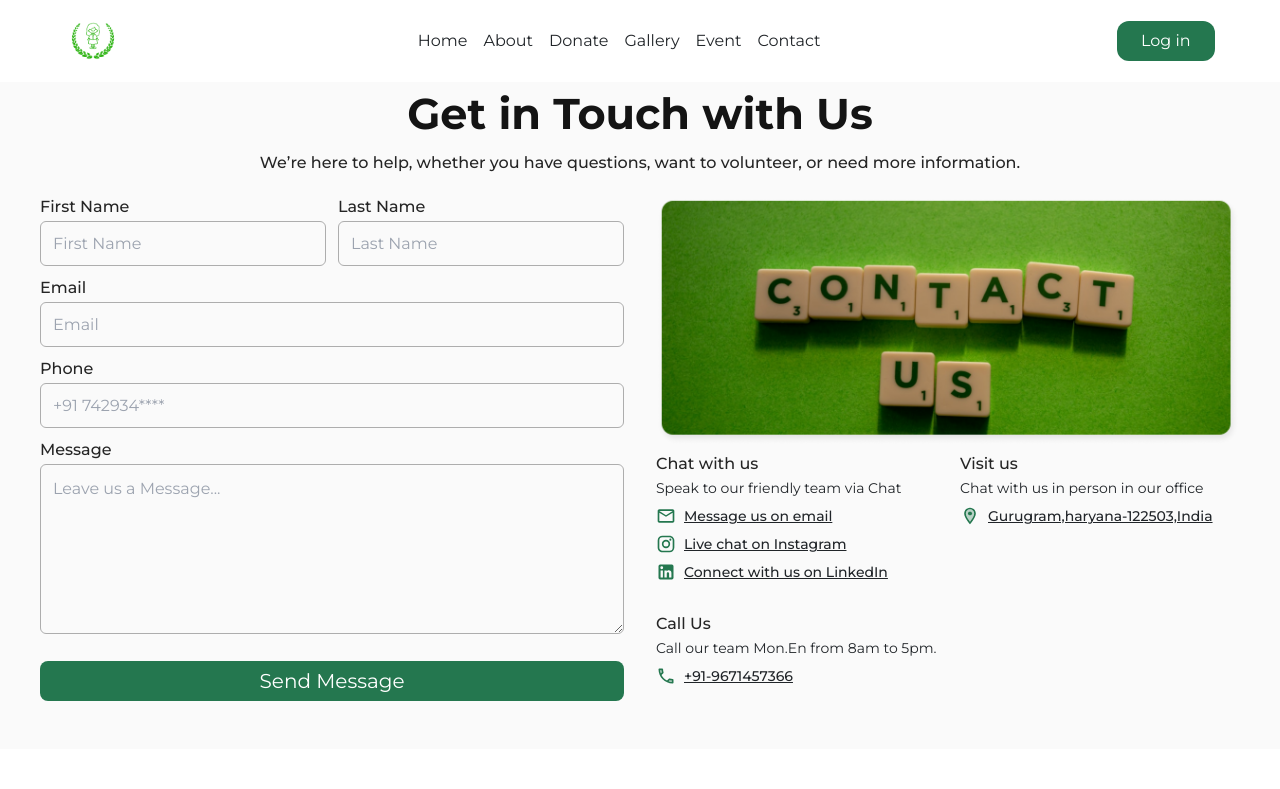
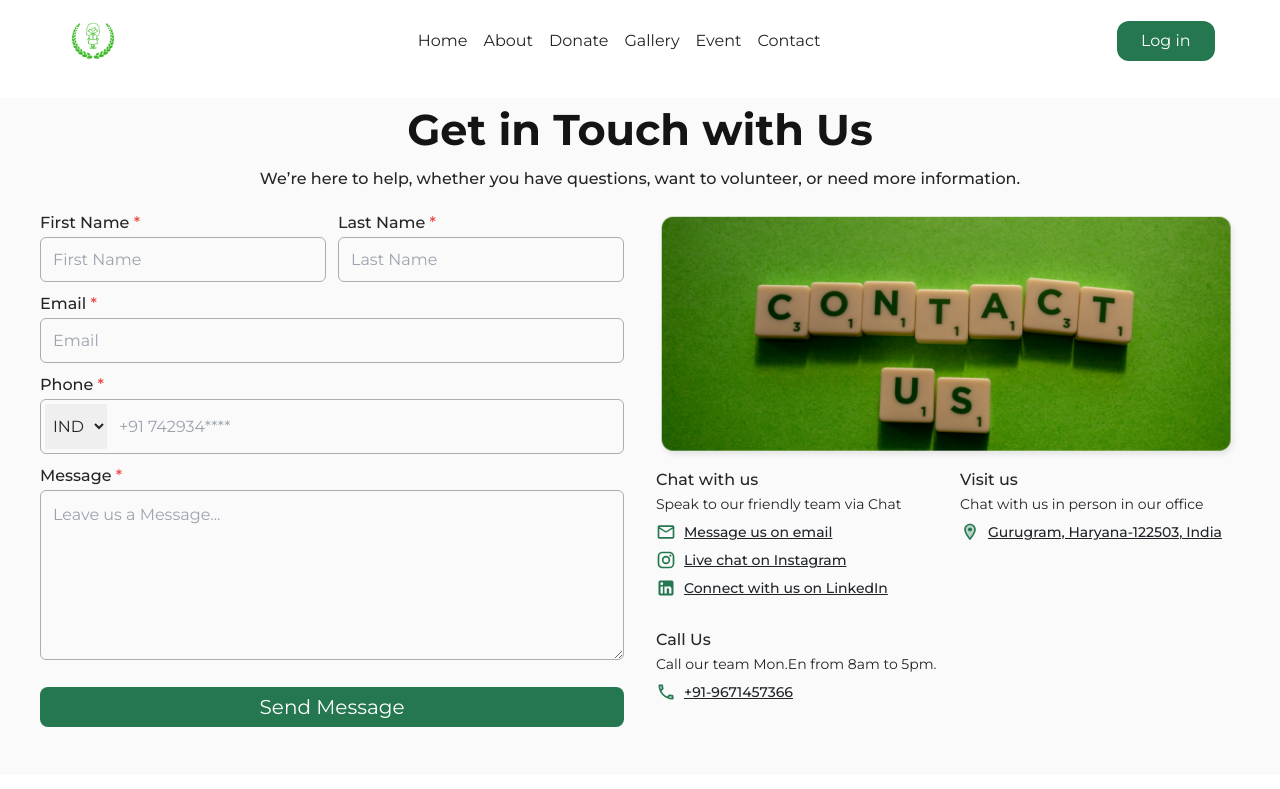
Before and after one commit to nikkibarnwal/renu-health-care, a React (Create React App) app: page /Contact in a window 1280 px wide. Shown: the top 789 px of the page. Built offline with nearby package versions, Linux system fonts and the light colour scheme.

Commit message:
completed contactUs page

```diff
--- a/src/Components/Contact/Contact.js
+++ b/src/Components/Contact/Contact.js
@@ -6,8 +6,15 @@ import InstagramIcon from '@mui/icons-material/Instagram';
 import MailOutlineIcon from '@mui/icons-material/MailOutline';
 import CallTwoToneIcon from '@mui/icons-material/CallTwoTone';
 import RoomTwoToneIcon from '@mui/icons-material/RoomTwoTone';
+import { useState,useEffect} from "react";
+
+
 
 const ContactUs = () => {
+  const [phone, setPhone] = useState('');
+  const [isValid, setIsValid] = useState(true);
+  const [typingTimeout, setTypingTimeout] = useState(null);
+
   const onSubmit = async (event) => {
     event.preventDefault();
     const formData = new FormData(event.target);
@@ -34,9 +41,42 @@ const ContactUs = () => {
     event.target.reset();
   };
 
+  const handlePhoneChange = (e) => {
+    const value = e.target.value;
+    setPhone(value);
+
+    // Immediate validation for the first digit
+    if (value.length === 1 && !/^[6-9]$/.test(value)) {
+      setIsValid(false);
+    } else {
+      // Clear timeout on each input to debounce validation
+      if (typingTimeout) {
+        clearTimeout(typingTimeout);
+      }
+
+      // Set a new timeout for debounced validation after 1.5 seconds
+      const newTimeout = setTimeout(() => {
+        // Full validation for the entire phone number
+        const phonePattern = /^[6-9]\d{9}$/;
+        setIsValid(phonePattern.test(value));
+      }, 1500);
+
+      setTypingTimeout(newTimeout);
+    }
+  };
+
+  useEffect(() => {
+    // Cleanup timeout on unmount to avoid memory leaks
+    return () => {
+      if (typingTimeout) {
+        clearTimeout(typingTimeout);
+      }
+    };
+  }, [typingTimeout]);
+
   return (
     <>
-    <div className=" m-auto bg-[#FAFAFA]">
+    <div className=" mb-0 ml-0 mr-0 mt-3 bg-[#FAFAFA]">
   <ToastContainer />
 
   {/* Hero Section */}
@@ -60,7 +100,7 @@ const ContactUs = () => {
         <div className="flex flex-row w-full gap-[12px]">
           <div className="w-1/2">
             <label htmlFor="first-name" className="block text-[#252525] font-Inter font-medium mb-2" style={{ lineHeight: '20px', height: '16px' }}>
-              First Name
+              First Name <span className="text-red-500">*</span>
             </label>
             <input
               id="first-name"
@@ -73,7 +113,7 @@ const ContactUs = () => {
           </div>
           <div className="w-1/2">
             <label htmlFor="last-name" className="block text-[#252525] font-Inter font-medium mb-2" style={{ lineHeight: '20px', height: '16px' }}>
-              Last Name
+              Last Name <span className="text-red-500">*</span>
             </label>
             <input
               id="last-name"
@@ -89,7 +129,7 @@ const ContactUs = () => {
         {/* Email Input */}
         <div className="w-full">
           <label htmlFor="email" className="block text-[#252525] font-Inter font-medium mb-2" style={{ lineHeight: '20px', height: '16px' }}>
-            Email
+            Email <span className="text-red-500">*</span>
           </label>
           <input
             id="email"
@@ -100,24 +140,40 @@ const ContactUs = () => {
             required
           />
         </div>
+        {/* Phone */}
         <div className="w-full">
-          <label htmlFor="email" className="block text-[#252525] font-Inter font-medium mb-2" style={{ lineHeight: '20px', height: '16px' }}>
-            Phone
+      <label htmlFor="phone" className="block text-[#252525] font-Inter font-medium mb-2" style={{ lineHeight: '20px', height: '16px' }}>
+        Phone <span className="text-red-500">*</span>
       </label>
+      <div className={`flex p-1 border-1 rounded-md ${isValid ? 'border-[#ADADAD]' : 'border-red-500'}`}>
+        <select id="country-code" className="px-1 py-1 focus:outline-none">
+          <option value="+91">IND</option>
+          <option value="+1">USA</option>
+          <option value="+44">UK</option>
+        </select>
         <input
-            id="email"
-            name="email"
-            className="w-full h-[45px] p-[12px] bg-[#fafafa] border-1 border-[#ADADAD] rounded-md focus:outline-none focus:ring-2 focus:ring-blue-500 transition duration-300"
-            type="number"
+          id="phone"
+          name="phone"
+          className={`w-full h-[45px] p-[12px] bg-[#fafafa] focus:outline-none transition duration-300 ${
+            isValid ? 'focus:ring-blue-500' : 'focus:ring-red-500'
+          }`}
+          type="tel"
           placeholder="+91 742934****"
+          value={phone}
+          onChange={handlePhoneChange}
+          maxLength="10"
           required
         />
+      </div>
+      {!isValid && (
+        <p className="text-red-500 text-sm mt-1">Please enter a valid 10-digit phone number starting with 6, 7, 8, or 9</p>
+      )}
     </div>
 
         {/* Message Textarea */}
         <div className="w-full">
           <label htmlFor="message" className="block text-[#252525] font-Inter font-medium mb-2" style={{ lineHeight: '20px', height: '16px' }}>
-            Message
+            Message <span className="text-red-500">*</span>
           </label>
           <textarea
             id="message"
@@ -160,39 +216,61 @@ const ContactUs = () => {
   <h3  className="block text-[#252525] font-Inter font-medium mb-2" style={{ lineHeight: '20px', height: '16px' }}>Chat with us</h3>
     <p className="text-sm mb-2">Speak to our friendly team via Chat</p>
 
-    <p className="flex items-center justify-start gap-2 text-sm mb-2 underline font-medium font-Poppins">
-    <MailOutlineIcon sx={{ color: '#24774F', fontSize:"20px" }} />
-
+    <div>
+  <p
+    className="flex items-center justify-start gap-2 text-sm mb-2 underline font-medium font-Poppins transition-transform duration-200 hover:scale-105"
+    onClick={() => window.open('mailto:example@example.com')}
+    style={{ cursor: 'pointer' }}  // Makes it look clickable
+  >
+    <MailOutlineIcon sx={{ color: '#24774F', fontSize: "20px" }} />
     Message us on email
   </p>
 
-    <p className="flex items-center justify-start gap-2 text-sm mb-2 underline font-medium font-Poppins">
-    <InstagramIcon sx={{ color: '#24774F', fontSize:"20px" }} />
-
+  <p
+    className="flex items-center justify-start gap-2 text-sm mb-2 underline font-medium font-Poppins transition-transform duration-200 hover:scale-105"
+    onClick={() => window.open('https://www.instagram.com/yourusername', '_blank')}
+    style={{ cursor: 'pointer' }}  // Makes it look clickable
+  >
+    <InstagramIcon sx={{ color: '#24774F', fontSize: "20px" }} />
     Live chat on Instagram
   </p>
-    <p className="flex items-center justify-start gap-2 text-sm mb-2 underline font-medium font-Poppins">
-    <LinkedInIcon sx={{ color: '#24774F', fontSize:"20px" }} />
 
+  <p
+    className="flex items-center justify-start gap-2 text-sm mb-2 underline font-medium font-Poppins transition-transform duration-200 hover:scale-105"
+    onClick={() => window.open('https://www.linkedin.com/in/yourprofile', '_blank')}
+    style={{ cursor: 'pointer' }}  // Makes it look clickable
+  >
+    <LinkedInIcon sx={{ color: '#24774F', fontSize: "20px" }} />
     Connect with us on LinkedIn
   </p>
+</div>
+
   </div>
 
 </div>
   <div className="flex flex-col w-full sm:w-1/2 ">
     <h3  className="block text-[#252525] font-Inter font-medium mb-2" style={{ lineHeight: '20px', height: '16px' }}>Visit us</h3>
     <p className="text-sm mb-2">Chat with us in person in our office</p>
-    <p className="flex items-center justify-start gap-2 text-sm mb-2 underline font-medium font-Poppins">
-    <RoomTwoToneIcon sx={{ color: '#24774F', fontSize:"20px" }} />
-    Gurugram,haryana-122503,India</p>
+    <p
+    className="flex items-center justify-start gap-2 text-sm mb-2 underline font-medium font-Poppins transition-transform duration-200 hover:scale-105"
+    onClick={() => window.open('https://www.google.com/maps/search/?api=1&query=Gurugram,Haryana,India', '_blank')}
+    style={{ cursor: 'pointer' }}
+  >
+    <RoomTwoToneIcon sx={{ color: '#24774F', fontSize: "20px" }} />
+    Gurugram, Haryana-122503, India
+  </p>
   </div>
 </div>
   <div>
   <h3  className="block text-[#252525] font-Inter font-medium mb-2 mt-6" style={{ lineHeight: '20px', height: '16px' }}>Call Us</h3>
     <p className="text-sm mb-2">Call our team Mon.En from 8am to 5pm.</p>
 
-    <p className="flex items-center justify-start gap-2 text-sm mb-2 underline font-poppins font-medium ">
-      <CallTwoToneIcon sx={{ color: '#24774F', fontSize:"20px" }} />
+    <p
+    className="flex items-center justify-start gap-2 text-sm mb-2 underline font-medium font-Poppins transition-transform duration-200 hover:scale-105"
+    onClick={() => window.open('tel:+919671457366')}
+    style={{ cursor: 'pointer' }}
+  >
+    <CallTwoToneIcon sx={{ color: '#24774F', fontSize: "20px" }} />
     +91-9671457366
   </p>
   </div>
```
Lines whose indentation alone changed are shown as unchanged.
